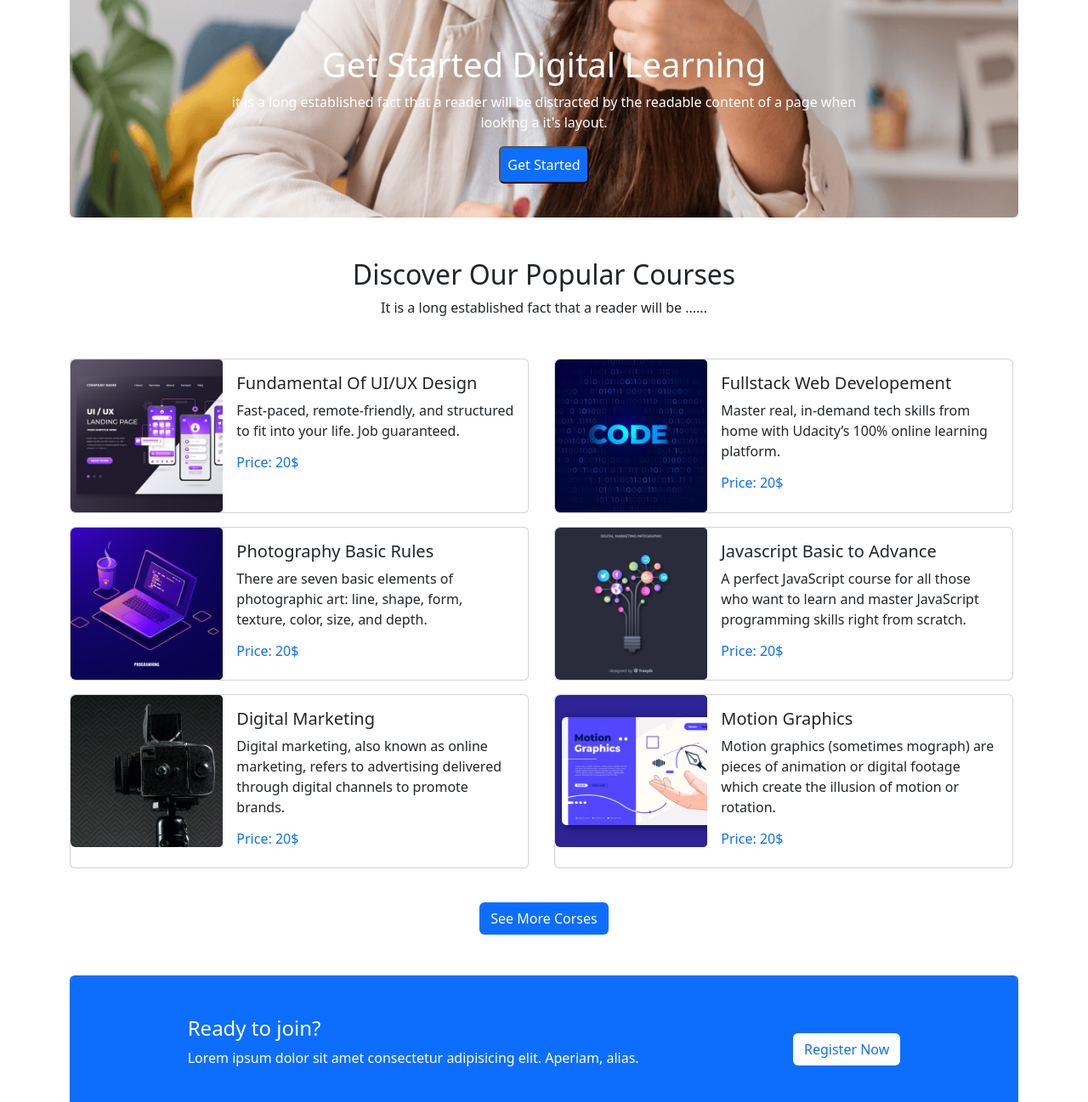
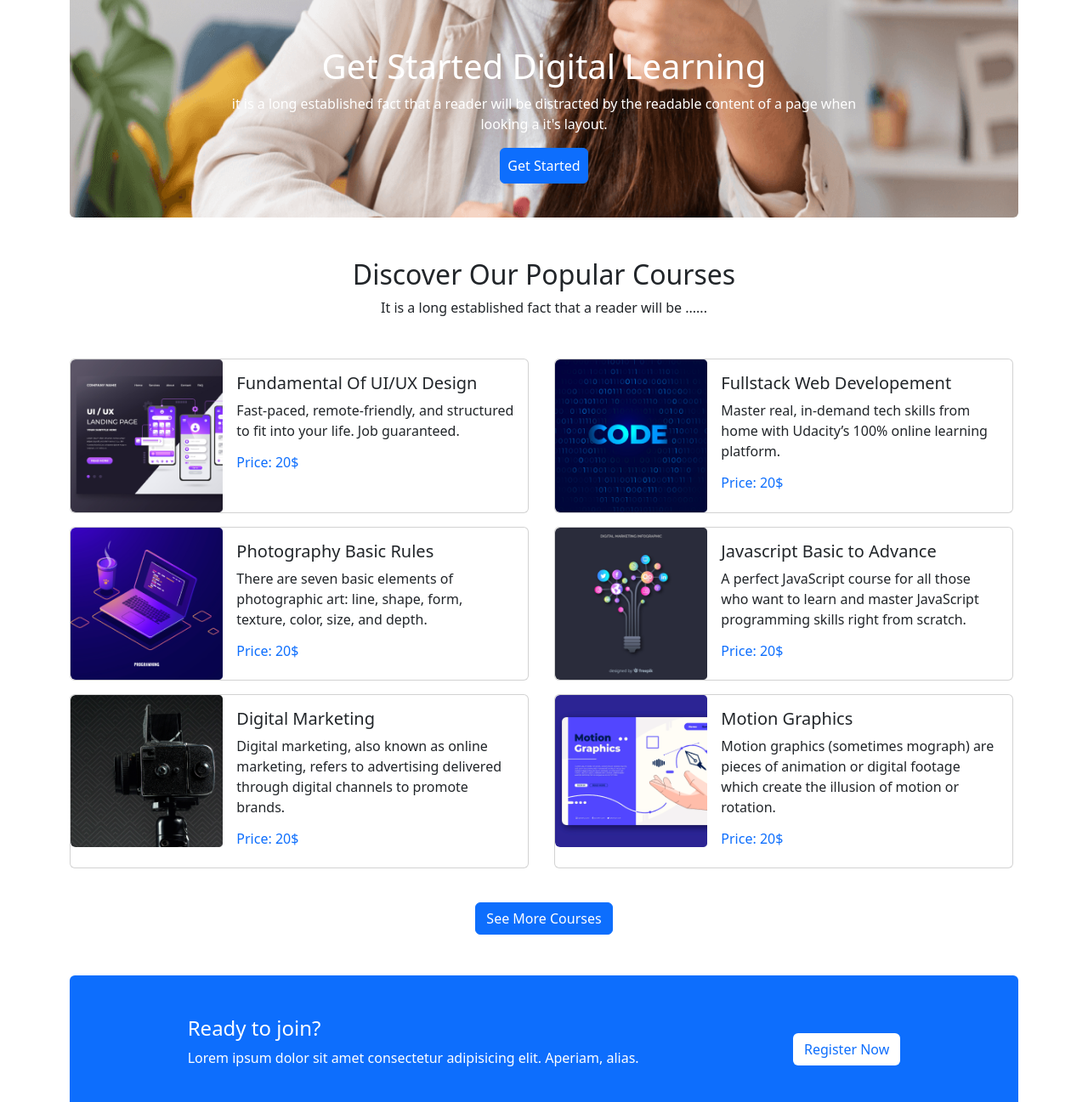
Before and after one commit to riyadhbd2/education-hub, a plain HTML site: page index.html in a window 1280 px wide. Shown: the part 531-1828 px from the top of the page at 85% size. Drawn offline with nearby package versions, Linux system fonts and the light colour scheme.

Commit message:
button corrected

```diff
--- a/index.html
+++ b/index.html
@@ -58,7 +58,7 @@
                     <div class="carousel-caption d-none d-md-block">
                         <h1>Get Started Digital Learning</h1>
                         <p>it is a long established fact that a reader will be distracted by the readable content of a page when looking a it's layout.</p>
-                        <button class="bg-primary text-white rounded p-2">Get Started</button>
+                        <button class="btn btn-primary rounded p-2">Get Started</button>
                       </div>
                   </div>
                   <div class="carousel-item" data-bs-interval="2000">
@@ -194,7 +194,7 @@
                 </div>
             </div>
             <div class="text-center mt-4">
-                <button class="btn bg-primary text-white">See More Corses</button>
+                <button class="btn btn-primary">See More Courses</button>
             </div>
         </section>
         <section class="container">
```
